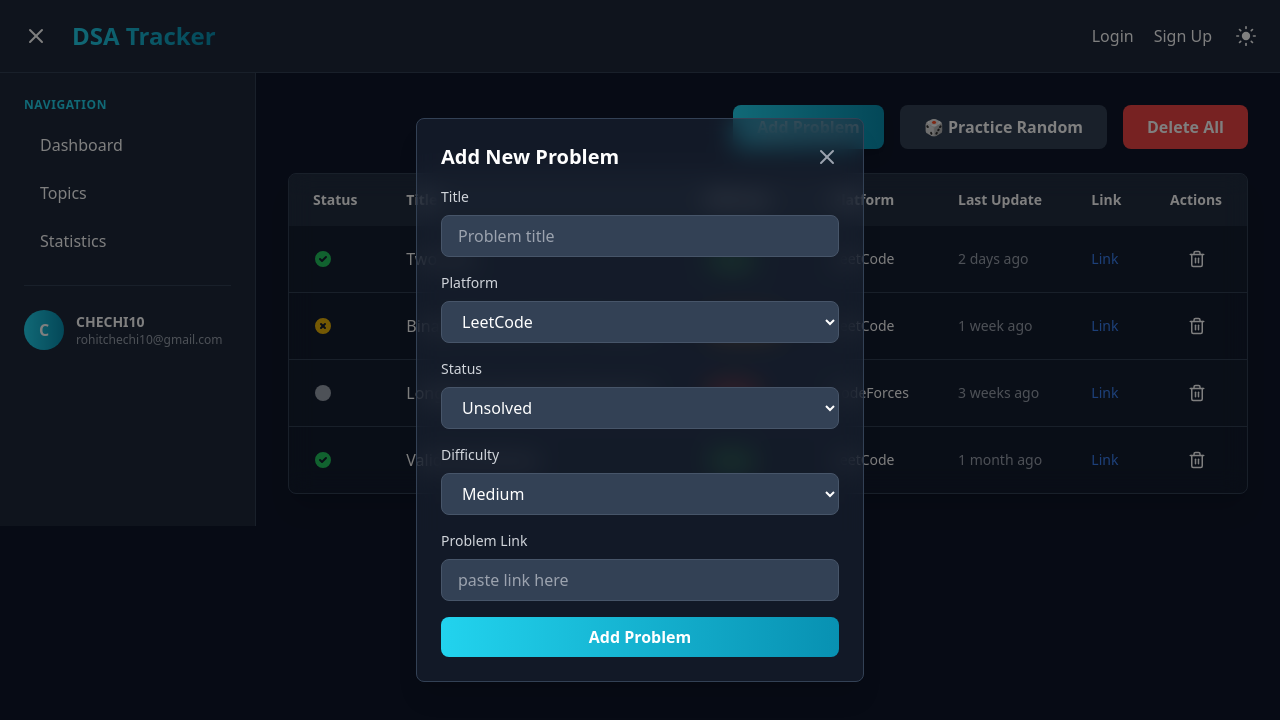
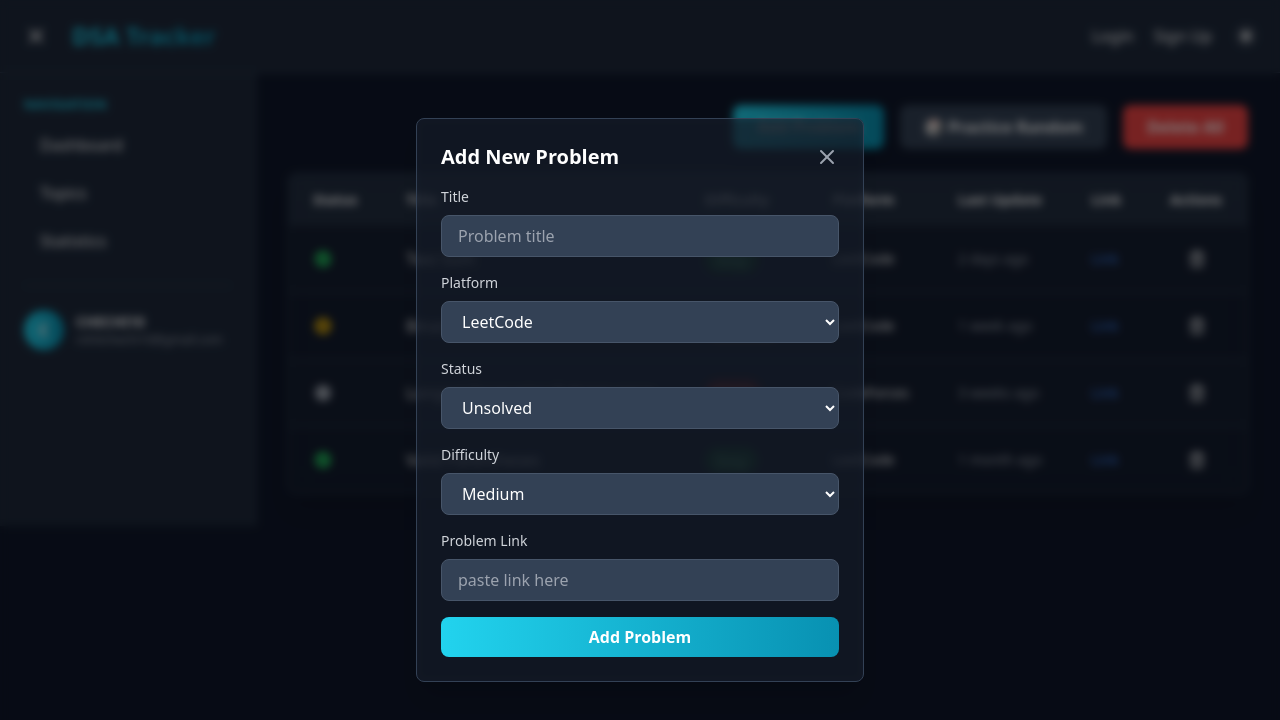
Before and after one commit to CHECHI10/dsaTracker, a React (Vite) app in the folder dsaTracker/: page / in a window 1280 px wide. Both pictures are taken after a click on the button "Add Problem". Shown: the top 720 px of the page. Built offline with nearby package versions, Linux system fonts and the light colour scheme.

Commit message:
Remove unused icon link from index.html, simplify DifficultyBadge component logic, and enhance Sidebar styling for better alignment.

```diff
--- a/dsaTracker/index.html
+++ b/dsaTracker/index.html
@@ -2,7 +2,6 @@
 <html lang="en">
   <head>
     <meta charset="UTF-8" />
-    <link rel="icon" type="image/svg+xml" href="/vite.svg" />
     <meta name="viewport" content="width=device-width, initial-scale=1.0" />
     <title>dsatracker</title>
   </head>
--- a/dsaTracker/src/components/Icons/Icons.jsx
+++ b/dsaTracker/src/components/Icons/Icons.jsx
@@ -71,30 +71,12 @@ export const StatusIcon = ({ status }) => {
 
 export const DifficultyBadge = ({ difficulty, isDark }) => {
   const bgColor =
-    difficulty === 'Easy'
-      ? isDark
-        ? 'bg-green-900'
-        : 'bg-green-200'
-      : difficulty === 'Medium'
-        ? isDark
-          ? 'bg-yellow-900'
-          : 'bg-yellow-200'
-        : isDark
-          ? 'bg-red-900'
-          : 'bg-red-200'
+    difficulty === 'Easy' ? (isDark ? 'bg-green-900' : 'bg-green-200') :
+      difficulty === 'Medium' ? (isDark ? 'bg-yellow-900' : 'bg-yellow-200') :
+        (isDark ? 'bg-red-900' : 'bg-red-200')
 
   const textColor =
-    difficulty === 'Easy'
-      ? isDark
-        ? 'text-green-300'
-        : 'text-green-700'
-      : difficulty === 'Medium'
-        ? isDark
-          ? 'text-yellow-300'
-          : 'text-yellow-700'
-        : isDark
-          ? 'text-red-300'
-          : 'text-red-700'
+    difficulty === 'Easy' ? (isDark ? 'text-green-300' : 'text-green-700') : difficulty === 'Medium' ? (isDark ? 'text-yellow-300' : 'text-yellow-700') : (isDark ? 'text-red-300' : 'text-red-700')
 
   return (
     <span className={`px-3 py-1 rounded-full text-sm font-medium ${bgColor} ${textColor}`}>
@@ -107,11 +89,16 @@ export const Modal = ({ isOpen, title, children, isDark, onClose }) => {
   if (!isOpen) return null
 
   return (
-    <div className="fixed inset-0 z-50 flex items-center justify-center bg-black bg-opacity-50 p-4">
-      <div className={`rounded-lg shadow-xl p-6 w-full max-w-md backdrop-blur-md border ${isDark ? 'bg-slate-800 bg-opacity-50 border-slate-700' : 'bg-white bg-opacity-50 border-white'}`}>
+    <div className="fixed inset-0 z-50 flex items-center justify-center bg-black
+    bg-opacity-50 p-4 backdrop-blur-sm"
+      onClick={onClose}
+    >
+      <div className={`rounded-lg shadow-xl p-6 w-full max-w-md backdrop-blur-sm border ${isDark ? 'bg-slate-800 bg-opacity-50 border-slate-700' : 'bg-white bg-opacity-50 border-white'}`}
+        onClick={(e) => e.stopPropagation()}
+      >
         <div className="flex justify-between items-center mb-4">
           <h2 className={`text-xl font-bold ${isDark ? 'text-white' : 'text-gray-900'}`}>{title}</h2>
-          <button onClick={onClose} className={`${isDark ? 'text-gray-400 hover:text-white' : 'text-gray-600 hover:text-gray-900'}`}>
+          <button onClick={onClose} className={`transition-colors ${isDark ? 'text-gray-400 hover:text-white' : 'text-gray-600 hover:text-gray-900'} `}>
             <CloseIcon />
           </button>
         </div>
--- a/dsaTracker/src/components/MainContent/ModalContent.jsx
+++ b/dsaTracker/src/components/MainContent/ModalContent.jsx
@@ -1,6 +1,5 @@
 import { StatusIcon, DifficultyBadge, TrashIcon } from "../Icons/Icons"
 import { useState } from "react"
-// import { useEffect, useRef } from "react"
 
 function ModalContent({ modalControls, problemsState, editState, theme }) {
 
@@ -11,7 +10,6 @@ function ModalContent({ modalControls, problemsState, editState, theme }) {
 
   const [showDeleteAllModal, setShowDeleteAllModal] = useState(false);
 
-  // const dropdownRef = useRef(null);
 
   const handlePracticeRandom = () => {
     if (problems.length === 0) {
--- a/dsaTracker/src/components/Sidebar/Sidebar.jsx
+++ b/dsaTracker/src/components/Sidebar/Sidebar.jsx
@@ -26,7 +26,7 @@ function Sidebar({ isDark, sidebarOpen, secondaryBg, borderClass, hoverBg, }) {
             </li>
           </ul>
         </div>
-        <div className="mt-auto pt-6 border-t border-slate-700">
+        <div className="mt-auto pt-6 border-t border-slate-700 items-end">
           <div className="flex items-center gap-3">
             <div className="w-10 h-10 rounded-full bg-gradient-to-r from-cyan-400 to-cyan-600 flex items-center justify-center text-white font-bold">C</div>
             <div className="text-sm">
```
